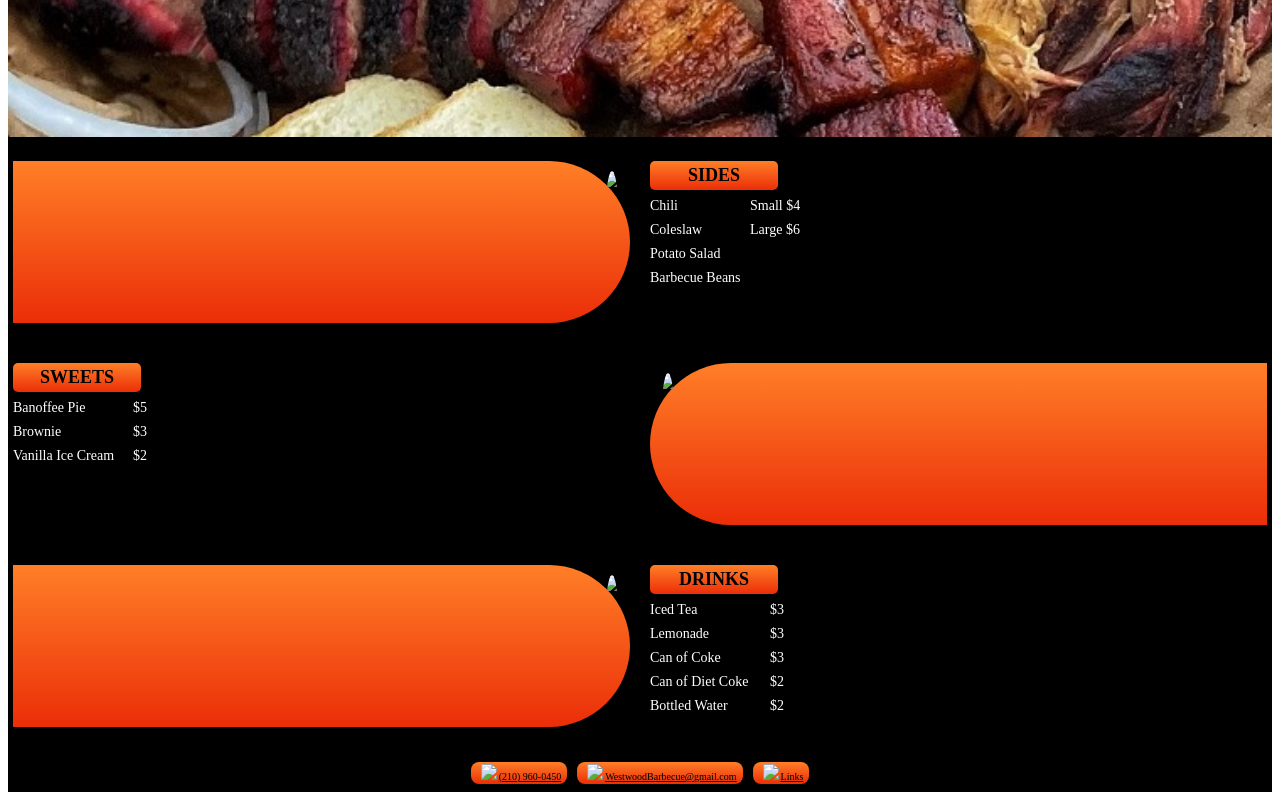
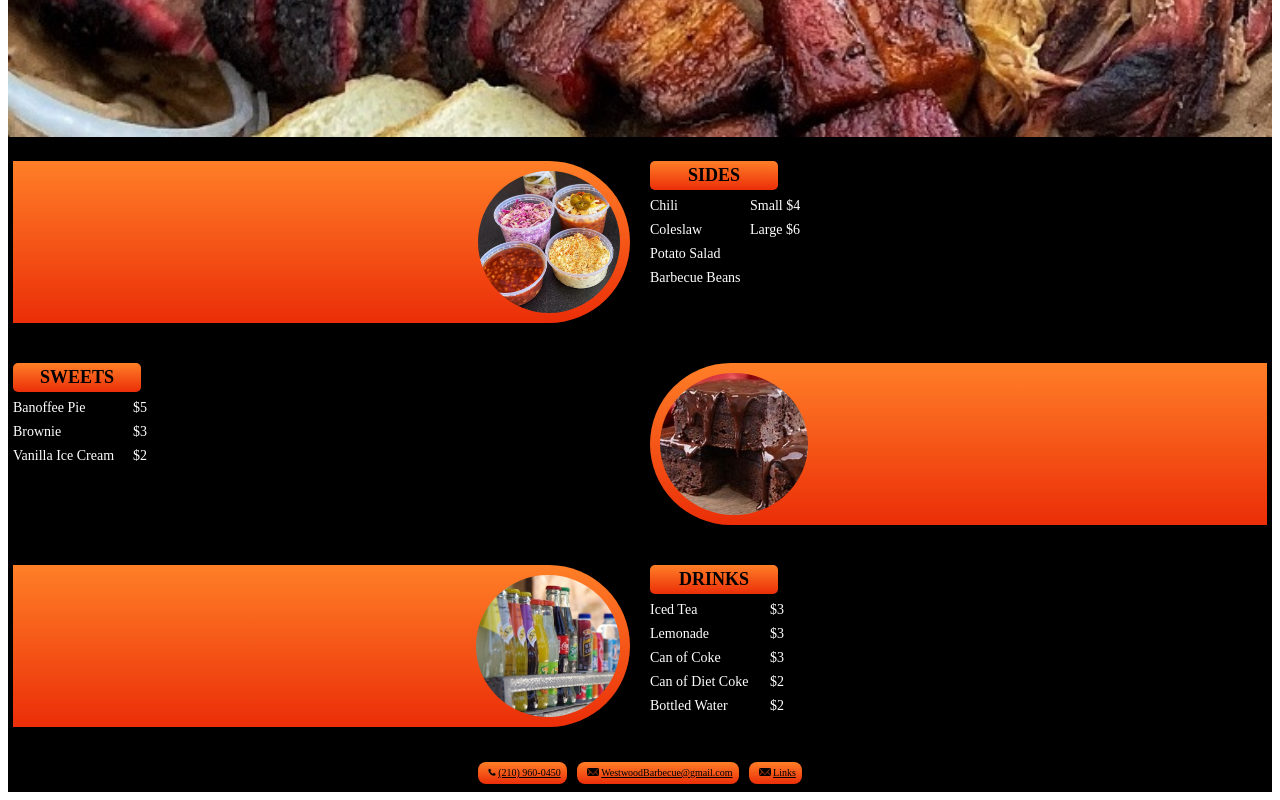
Before and after one commit to mattwood2012/WestwoodBarbecue, a plain HTML site: page index.html in a window 1280 px wide. Shown: the part 1177-1977 px from the top of the page. Drawn offline with Linux system fonts and the light colour scheme; the site is published under a folder, as on GitHub Pages, so addresses that start at the root find nothing.

Commit message:
Add files via upload

```diff
--- a/index.html
+++ b/index.html
@@ -264,7 +264,7 @@
         <div class="menu-row">
             <span class="menu-element menu-picture-holder" style="float: left;">
                 <span class="picture-background-left change-bg" style=" display: flex; justify-content:right">
-                    <img class="menu-img" src="/images/sides.jpg" style="position: absolute; margin-top: 10px; float: right; margin-right: 10px; height: 142px; object-fit: cover; border-radius: 50%" />
+                    <img class="menu-img" src="./images/sides.jpg" style="position: absolute; margin-top: 10px; float: right; margin-right: 10px; height: 142px; object-fit: cover; border-radius: 50%" />
                 </span>
             </span>
             <span class="menu-element  menu-items-holder" style="float: right">
@@ -318,14 +318,14 @@
             </span>
             <span class="menu-element menu-picture-holder" style="float: right">
                 <span class="picture-background-right change-bg" style="float: left"></span>
-                <img class="menu-img" src="/images/desserts.jpg" style="position:absolute; margin-top: 10px;  margin-left: 10px; height:142px; object-fit:cover; border-radius:50%" />
+                <img class="menu-img" src="./images/desserts.jpg" style="position:absolute; margin-top: 10px;  margin-left: 10px; height:142px; object-fit:cover; border-radius:50%" />
             </span>
         </div>
 
         <div class="menu-row">
             <span class="menu-element menu-picture-holder" style="float: left;">
                 <span class="picture-background-left change-bg" style=" display: flex; justify-content:right">
-                    <img class="menu-img" src="/images/drinks.jpg" style="position: absolute; margin-top: 10px; float: right; margin-right: 10px; height: 142px; object-fit: cover; border-radius: 50%" />
+                    <img class="menu-img" src="./images/drinks.jpg" style="position: absolute; margin-top: 10px; float: right; margin-right: 10px; height: 142px; object-fit: cover; border-radius: 50%" />
                 </span>
             </span>
             <span class="menu-element  menu-items-holder" style="float: right">
@@ -363,11 +363,11 @@
 
         <!-- Contact bar -->
         <span class="contact-bar" style="height:22px; width: 100%; display: flex; justify-content: center">
-            <span class="contact-item-holder"><img class="contact-item-img" src="/images/phone-icon.png" /><a class="contact-item-link" href="tel:2109600450">(210) 960-0450</a></span>
+            <span class="contact-item-holder"><img class="contact-item-img" src="./images/phone-icon.png" /><a class="contact-item-link" href="tel:2109600450">(210) 960-0450</a></span>
             <span class="contact-gap"></span>
-            <span class="contact-item-holder"><img class="contact-item-img" src="/images/envelope-icon.png" /><a class="contact-item-link" href="mailto:WestwoodBarbecue@gmail.com">WestwoodBarbecue@gmail.com</a></span>
+            <span class="contact-item-holder"><img class="contact-item-img" src="./images/envelope-icon.png" /><a class="contact-item-link" href="mailto:WestwoodBarbecue@gmail.com">WestwoodBarbecue@gmail.com</a></span>
             <span class="contact-gap"></span>
-            <span class="contact-item-holder"><img class="contact-item-img" src="/images/envelope-icon.png" /><a class="contact-item-link" href="links.html">Links</a></span>
+            <span class="contact-item-holder"><img class="contact-item-img" src="./images/envelope-icon.png" /><a class="contact-item-link" href="links.html">Links</a></span>
         </span>
     </div>
 
```
Also changed, not shown: links.html (+2 -2 lines).
